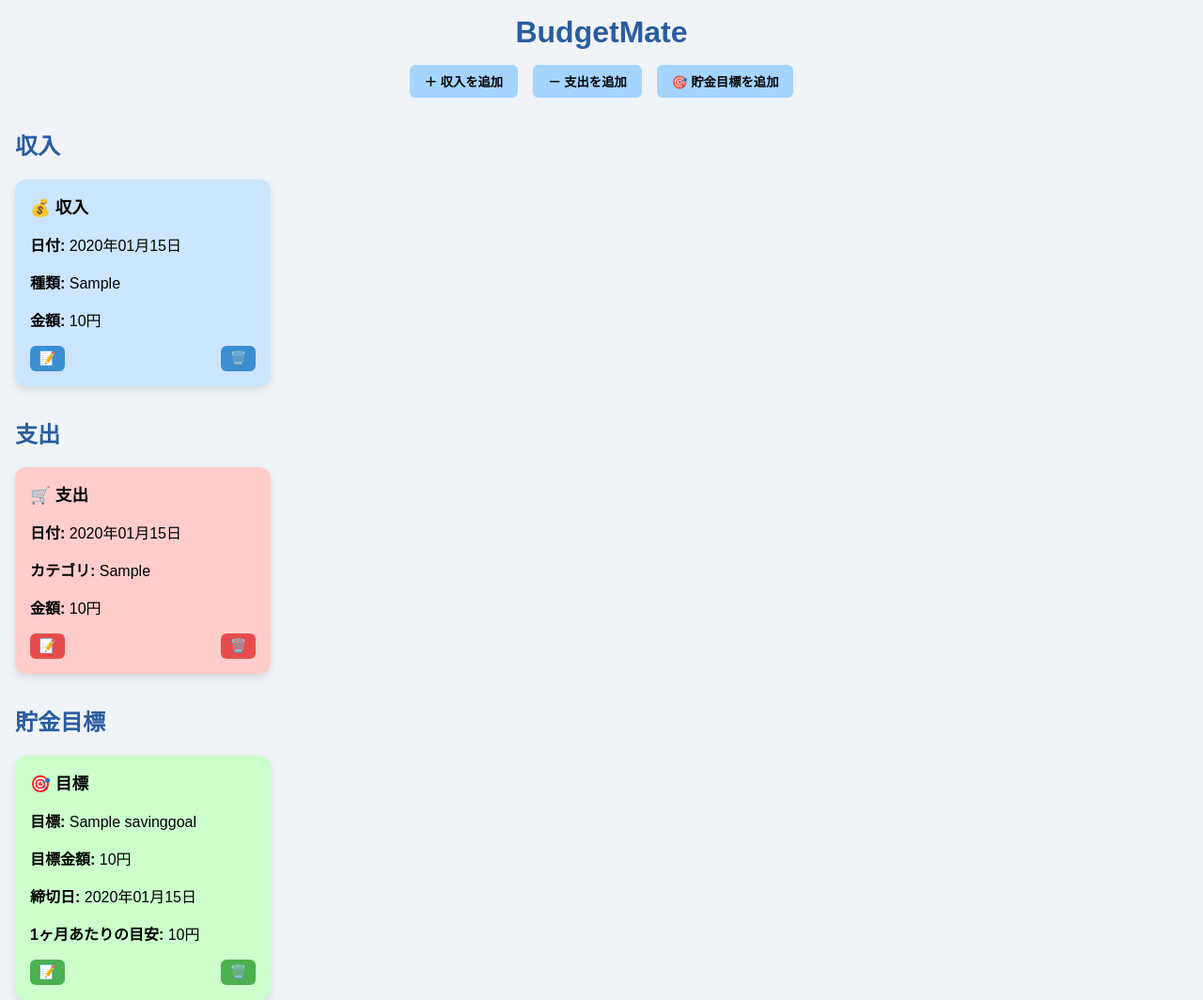
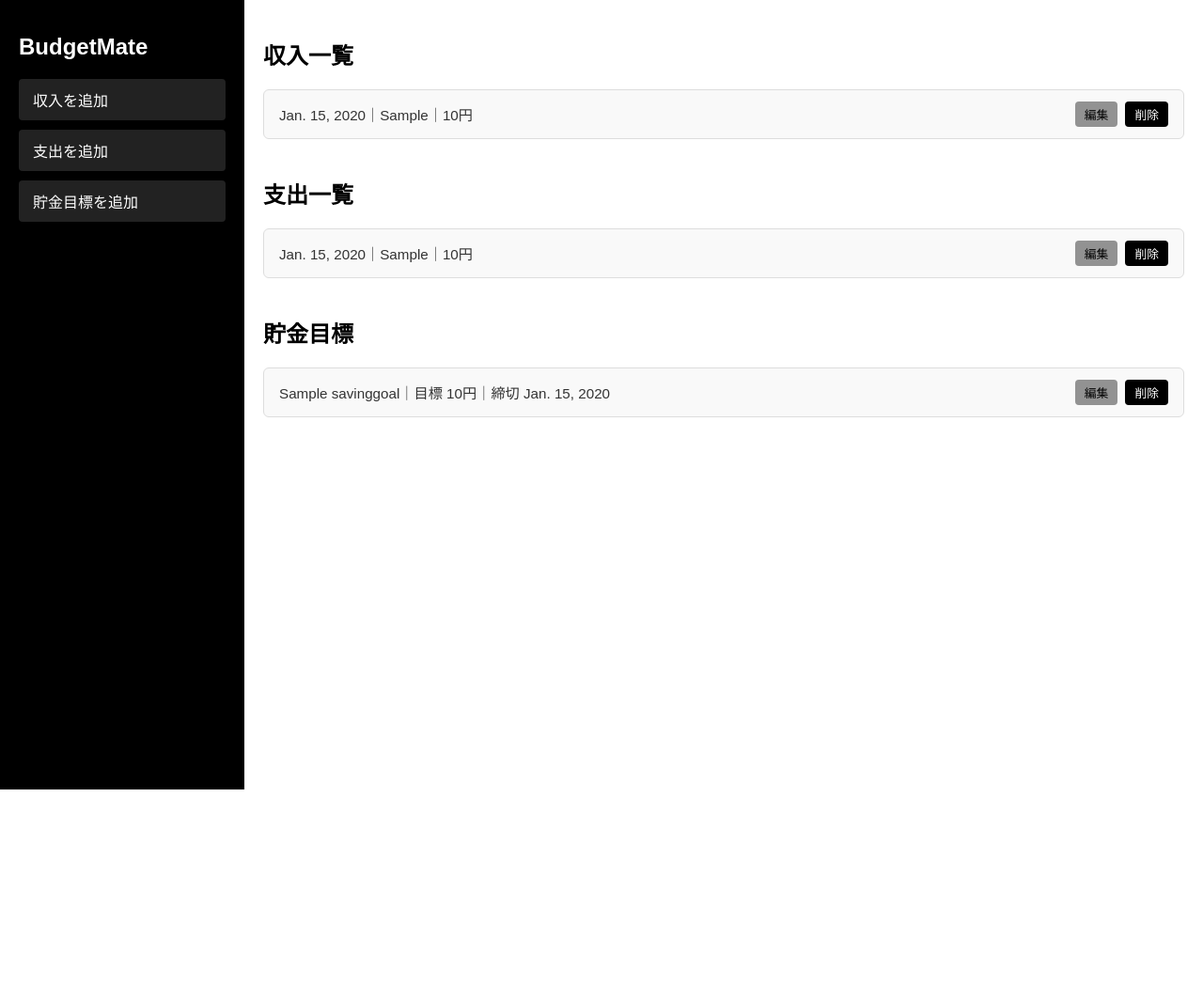
Before and after one commit to toya08/python-apps-django, a Django app: page /budgetmate/ in a window 1280 px wide. Shown: the whole page at 94% size. After the commit the page ends 840 px from the top, so only its background shows below. Run offline with Django 5.2, Linux system fonts and the light colour scheme; tables that the repository leaves empty hold one stand-in row (values such as "Sample post").

Commit message:
kadai.app 途中

```diff
--- a/budgetmate/static/budgetmate/style.css
+++ b/budgetmate/static/budgetmate/style.css
@@ -1,335 +1,118 @@
 body {
-    font-family: "Noto Sans JP", sans-serif;
-    background-color: #f0f4f8;
     margin: 0;
-    padding: 0 1rem;
+    font-family: sans-serif;
+    background: #fff;
+    color: #000;
+    display: flex;
 }
 
-h1 {
-    text-align: center;
-    color: #2a5d9f;
-    margin: 1rem 0;
+/* 左側のサイドバー */
+.sidebar {
+    width: 220px;
+    background: #000;
+    color: #fff;
+    padding: 20px;
+    height: 100vh;
 }
 
-.buttons {
-    display: flex;
-    justify-content: center;
-    gap: 1rem;
-    margin-bottom: 2rem;
+.sidebar h1 {
+    font-size: 24px;
+    margin-bottom: 20px;
 }
 
-.add-btn {
-    background-color: #a3d5ff;
-    border: none;
-    padding: 0.5rem 1rem;
-    border-radius: 6px;
-    cursor: pointer;
-    font-weight: bold;
-    transition: background 0.3s;
+.menu-btn {
+    display: block;
+    color: #fff;
+    background: #222;
+    padding: 10px 15px;
+    margin-bottom: 10px;
+    text-decoration: none;
+    border-radius: 4px;
 }
 
-.add-btn:hover {
-    background-color: #7cc0ff;
+.menu-btn:hover {
+    background: #444;
 }
 
-.card-container h2 {
-    margin-top: 2rem;
-    color: #2a5d9f;
+/* メイン部分 */
+main {
+    flex: 1;
+    padding: 20px;
 }
 
-.cards {
-    display: flex;
-    flex-wrap: wrap;
-    gap: 1rem;
+section {
+    margin-bottom: 40px;
 }
 
-.card {
-    padding: 1rem;
-    border-radius: 12px;
-    box-shadow: 0 4px 8px rgba(0, 0, 0, 0.1);
-    width: 240px;
-    transition: transform 0.2s;
-    position: relative;
-}
-
-.card:hover {
-    transform: translateY(-4px);
-}
-
-.card-header {
-    font-weight: bold;
-    font-size: 1.1rem;
-    margin-bottom: 0.5rem;
-}
-
-.card-buttons {
-    display: flex;
-    justify-content: space-between;
-    margin-top: 0.5rem;
-}
-
-.card-buttons button {
-    border: none;
-    border-radius: 6px;
-    padding: 0.3rem 0.6rem;
-    cursor: pointer;
-    font-size: 0.9rem;
-    color: white;
-    font-weight: bold;
-    transition: background 0.2s;
-}
-
-/* カード色 */
-.income-card {
-    background-color: #d0f0fd;
-}
-
-.expense-card {
-    background-color: #fdd0d0;
-}
-
-.goal-card {
-    background-color: #d8f7d8;
-}
-
-/* ボタン色（濃いめ） */
-.income-card .card-buttons button {
-    background-color: #3b8ed0;
-}
-
-.income-card .card-buttons button:hover {
-    background-color: #276899;
-}
-
-.expense-card .card-buttons button {
-    background-color: #e74c4c;
-}
-
-.expense-card .card-buttons button:hover {
-    background-color: #b03a3a;
-}
-
-.goal-card .card-buttons button {
-    background-color: #4caf50;
-}
-
-.goal-card .card-buttons button:hover {
-    background-color: #357a38;
+.item {
+    padding: 8px 0;
+    border-bottom: 1px solid #ccc;
 }
 
 
-@media (max-width: 600px) {
-    .cards {
-        flex-direction: column;
-        align-items: center;
-    }
+
+
+
+/* ダッシュボードの各アイテム */
+.item {
+    background-color: #f9f9f9;
+    border: 1px solid #ddd;
+    padding: 12px 16px;
+    margin-bottom: 12px;
+    border-radius: 6px;
+    display: flex;
+    justify-content: space-between;
+    /* 左にテキスト、右にボタン */
+    align-items: center;
 }
 
-
-/* 共通カード設定 */
-.edit-card {
-    border-radius: 10px;
-    padding: 20px;
-    max-width: 500px;
-    margin: 20px auto;
-    box-shadow: 0 4px 6px rgba(0, 0, 0, 0.1);
+/* アイテム情報 */
+.item p {
+    margin: 0;
+    font-size: 0.95rem;
     color: #333;
 }
 
-/* カードごとの色分け */
-.income-card {
-    background-color: #cce5ff;
+/* 編集・削除ボタンのラッパー */
+.item-buttons {
+    display: flex;
+    gap: 8px;
+    /* ボタン同士の間隔 */
 }
 
-/* 水色系 */
-.expense-card {
-    background-color: #ffcccc;
+/* 共通ボタンスタイル */
+.edit-btn,
+.delete-btn {
+    padding: 4px 10px;
+    font-size: 0.8rem;
+    border-radius: 4px;
+    text-decoration: none;
+    color: white;
+    transition: background-color 0.2s ease;
 }
 
-/* 赤系 */
-.goal-card {
-    background-color: #ccffcc;
+/* 編集ボタン */
+.edit-btn {
+    background-color: #929292;
+    color: black;
+    /* 文字を黒に */
 }
 
-/* 緑系 */
-
-/* カード内見出し */
-.edit-card h2 {
-    text-align: center;
-    margin-bottom: 15px;
+.edit-btn:hover {
+    background-color: #929292;
+    color: black;
+    /* ホバー時も黒 */
 }
 
-/* フォーム項目 */
-.edit-card label {
-    display: block;
-    margin-top: 10px;
-    font-weight: bold;
+/* 削除ボタン */
+.delete-btn {
+    background-color: #000000;
+    color: white;
+    /* 文字を白に */
 }
 
-.edit-card input,
-.edit-card select,
-.edit-card textarea {
-    width: 100%;
-    padding: 8px 10px;
-    margin-top: 5px;
-    border-radius: 5px;
-    border: 1px solid #ccc;
-    box-sizing: border-box;
+.delete-btn:hover {
+    background-color: #000000;
+    color: white;
+    /* ホバー時も白 */
 }
-
-/* ボタン */
-.edit-card button {
-    margin-top: 15px;
-    padding: 10px 20px;
-    border: none;
-    border-radius: 5px;
-    cursor: pointer;
-    font-size: 16px;
-    font-weight: bold;
-    color: white;
-}
-
-/* ボタン色分け */
-.income-btn {
-    background-color: #3399ff;
-}
-
-/* 収入 */
-.expense-btn {
-    background-color: #ff3333;
-}
-
-/* 支出 */
-.goal-btn {
-    background-color: #33cc33;
-}
-
-/* 貯金目標 */
-
-
-
-/* フォーム全体のカード風デザイン */
-form.card-form {
-    background-color: #f7f9fc;
-    /* ベースは淡い寒色 */
-    padding: 20px;
-    border-radius: 10px;
-    box-shadow: 0 3px 8px rgba(0, 0, 0, 0.1);
-    max-width: 400px;
-    margin: 20px auto;
-}
-
-/* フォームヘッダー */
-form.card-form h1 {
-    text-align: center;
-    margin-bottom: 15px;
-    font-size: 1.5em;
-}
-
-/* ラベルと入力欄 */
-form.card-form label {
-    display: block;
-    margin-top: 10px;
-    font-weight: bold;
-}
-
-form.card-form input[type="text"],
-form.card-form input[type="number"],
-form.card-form input[type="date"],
-form.card-form select {
-    width: 100%;
-    padding: 8px;
-    margin-top: 3px;
-    border-radius: 5px;
-    border: 1px solid #ccc;
-    box-sizing: border-box;
-}
-
-/* 増減ボタン */
-.amount-btn {
-    padding: 5px 10px;
-    margin: 2px;
-    border-radius: 5px;
-    border: none;
-    font-weight: bold;
-    color: white;
-    cursor: pointer;
-}
-
-/* 色分け */
-.income-form .amount-btn {
-    background-color: #5dade2;
-}
-
-/* 水色系 */
-.expense-form .amount-btn {
-    background-color: #e74c3c;
-}
-
-/* 赤系 */
-.goal-form .amount-btn {
-    background-color: #58d68d;
-}
-
-/* 緑系 */
-
-/* ボタンホバーで少し濃く */
-.income-form .amount-btn:hover {
-    background-color: #3498db;
-}
-
-.expense-form .amount-btn:hover {
-    background-color: #c0392b;
-}
-
-.goal-form .amount-btn:hover {
-    background-color: #27ae60;
-}
-
-/* 送信ボタン */
-form.card-form button[type="submit"] {
-    background-color: #34495e;
-    /* 落ち着いた色 */
-    color: white;
-    width: 100%;
-    padding: 10px;
-    margin-top: 15px;
-    border-radius: 5px;
-    border: none;
-    font-size: 1em;
-    cursor: pointer;
-}
-
-form.card-form button[type="submit"]:hover {
-    background-color: #2c3e50;
-}
-
-/* ダッシュボードへ戻るリンク */
-form.card-form a {
-    display: block;
-    text-align: center;
-    margin-top: 15px;
-    color: #34495e;
-    text-decoration: none;
-}
-
-form.card-form a:hover {
-    text-decoration: underline;
-}
-
-.back-btn {
-    display: inline-block;
-    padding: 8px 16px;
-    background-color: #9ac6f2;
-    /* 水色系パステル */
-    color: white;
-    text-decoration: none;
-    border-radius: 8px;
-    font-weight: bold;
-    transition: background-color 0.2s;
-}
-
-.back-btn:hover {
-    background-color: #7fb0e0;
-    /* ホバー時少し濃く */
-}
--- a/budgetmate/templates/budgetmate/dashboard.html
+++ b/budgetmate/templates/budgetmate/dashboard.html
@@ -4,81 +4,68 @@
 
 <head>
     <meta charset="UTF-8">
-    <title>BudgetMate ダッシュボード</title>
+    <title>BudgetMate</title>
     <link rel="stylesheet" href="{% static 'budgetmate/style.css' %}">
 </head>
 
 <body>
-    <header>
+
+    <div class="sidebar">
         <h1>BudgetMate</h1>
-    </header>
 
-    <div class="buttons">
-        <a href="{% url 'add_income' %}"><button class="add-btn">＋ 収入を追加</button></a>
-        <a href="{% url 'add_expense' %}"><button class="add-btn">－ 支出を追加</button></a>
-        <a href="{% url 'add_saving_goal' %}"><button class="add-btn">🎯 貯金目標を追加</button></a>
+        <nav>
+            <a href="{% url 'add_income' %}" class="menu-btn">収入を追加</a>
+            <a href="{% url 'add_expense' %}" class="menu-btn">支出を追加</a>
+            <a href="{% url 'add_saving_goal' %}" class="menu-btn">貯金目標を追加</a>
+        </nav>
     </div>
 
-    <div class="card-container">
-
-        <h2>収入</h2>
-        <div class="cards">
+    <main>
+        <section>
+            <h2>収入一覧</h2>
             {% for i in incomes %}
-            <div class="card income-card">
-                <div class="card-header">💰 収入</div>
-                <p><strong>日付:</strong> {{ i.date|date:"Y年m月d日" }}</p>
-                <p><strong>種類:</strong> {{ i.source }}</p>
-                <p><strong>金額:</strong> {{ i.amount }}円</p>
-                <div class="bar" style="width: {{ i.amount|floatformat:0 }}px;"></div>
-                <div class="card-buttons">
-                    <a href="{% url 'edit_income' i.id %}"><button>📝</button></a>
-                    <a href="{% url 'delete_income' i.id %}"><button>🗑️</button></a>
+            <div class="item">
+                <p>{{ i.date }}｜{{ i.source }}｜{{ i.amount }}円</p>
+                <div class="item-buttons">
+                    <a href="{% url 'edit_income' i.id %}" class="edit-btn">編集</a>
+                    <a href="{% url 'delete_income' i.id %}" class="delete-btn">削除</a>
                 </div>
             </div>
             {% empty %}
-            <p>まだ収入が登録されていません</p>
+            <p>収入データはありません</p>
             {% endfor %}
-        </div>
+        </section>
 
-        <h2>支出</h2>
-        <div class="cards">
+        <section>
+            <h2>支出一覧</h2>
             {% for e in expenses %}
-            <div class="card expense-card">
-                <div class="card-header">🛒 支出</div>
-                <p><strong>日付:</strong> {{ e.date|date:"Y年m月d日" }}</p>
-                <p><strong>カテゴリ:</strong> {{ e.category }}</p>
-                <p><strong>金額:</strong> {{ e.amount }}円</p>
-                <div class="bar" style="width: {{ e.amount|floatformat:0 }}px;"></div>
-                <div class="card-buttons">
-                    <a href="{% url 'edit_expense' e.id %}"><button>📝</button></a>
-                    <a href="{% url 'delete_expense' e.id %}"><button>🗑️</button></a>
+            <div class="item">
+                <p>{{ e.date }}｜{{ e.category }}｜{{ e.amount }}円</p>
+                <div class="item-buttons">
+                    <a href="{% url 'edit_expense' e.id %}" class="edit-btn">編集</a>
+                    <a href="{% url 'delete_expense' e.id %}" class="delete-btn">削除</a>
                 </div>
             </div>
             {% empty %}
-            <p>まだ支出が登録されていません</p>
+            <p>支出データはありません</p>
             {% endfor %}
-        </div>
+        </section>
 
-        <h2>貯金目標</h2>
-        <div class="cards">
+        <section>
+            <h2>貯金目標</h2>
             {% for g in goals %}
-            <div class="card goal-card">
-                <div class="card-header">🎯 目標</div>
-                <p><strong>目標:</strong> {{ g.goal_name }}</p>
-                <p><strong>目標金額:</strong> {{ g.target_amount }}円</p>
-                <p><strong>締切日:</strong> {{ g.target_date|date:"Y年m月d日" }}</p>
-                <p><strong>1ヶ月あたりの目安:</strong> {{ g.monthly_saving_amount }}円</p>
-                <div class="card-buttons">
-                    <a href="{% url 'edit_saving_goal' g.id %}"><button>📝</button></a>
-                    <a href="{% url 'delete_saving_goal' g.id %}"><button>🗑️</button></a>
+            <div class="item">
+                <p>{{ g.goal_name }}｜目標 {{ g.target_amount }}円｜締切 {{ g.target_date }}</p>
+                <div class="item-buttons">
+                    <a href="{% url 'edit_saving_goal' g.id %}" class="edit-btn">編集</a>
+                    <a href="{% url 'delete_saving_goal' g.id %}" class="delete-btn">削除</a>
                 </div>
             </div>
             {% empty %}
-            <p>まだ貯金目標が登録されていません</p>
+            <p>貯金目標はありません</p>
             {% endfor %}
-        </div>
-
-    </div>
+        </section>
+    </main>
 
 </body>
 
```
